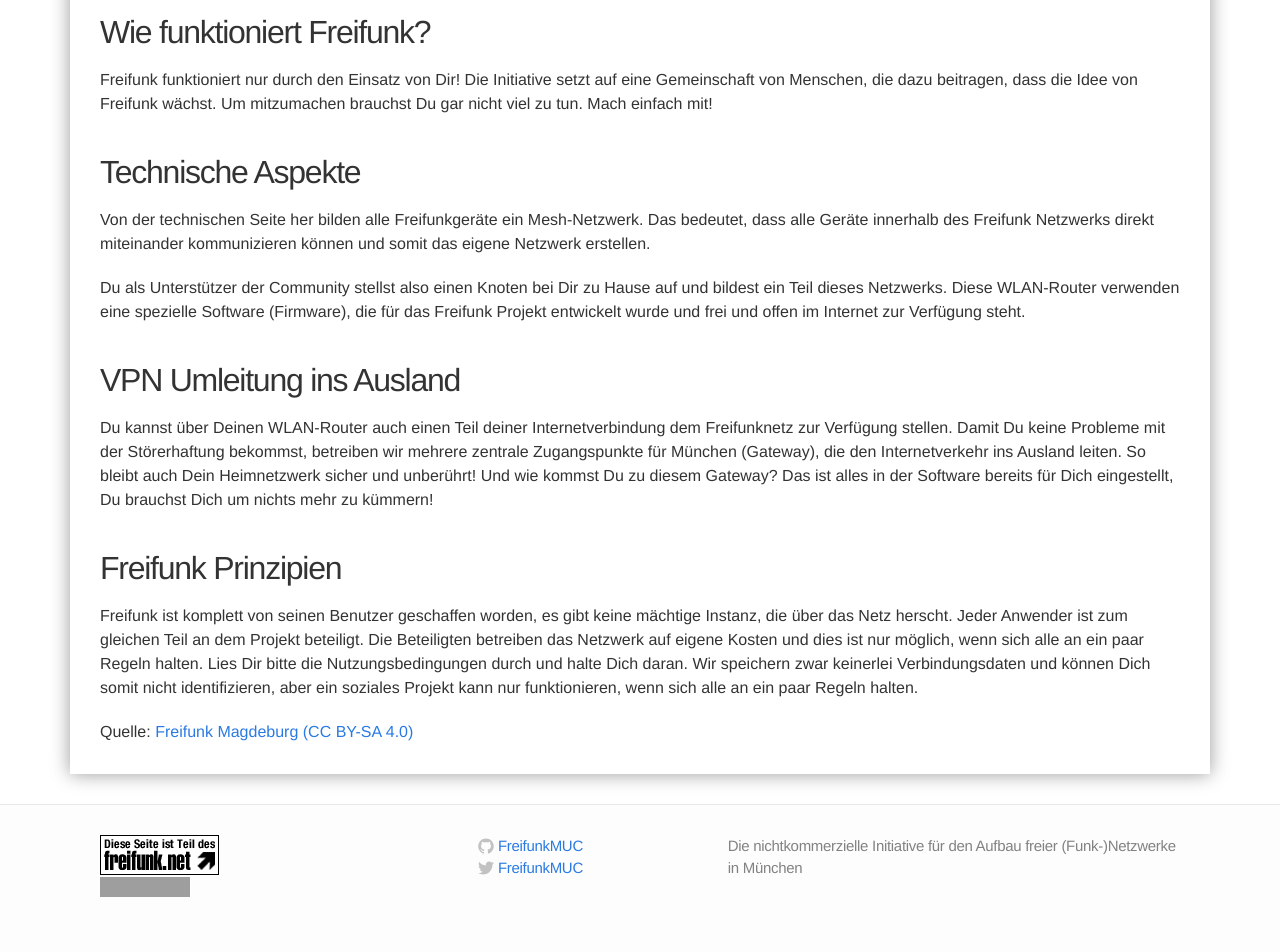
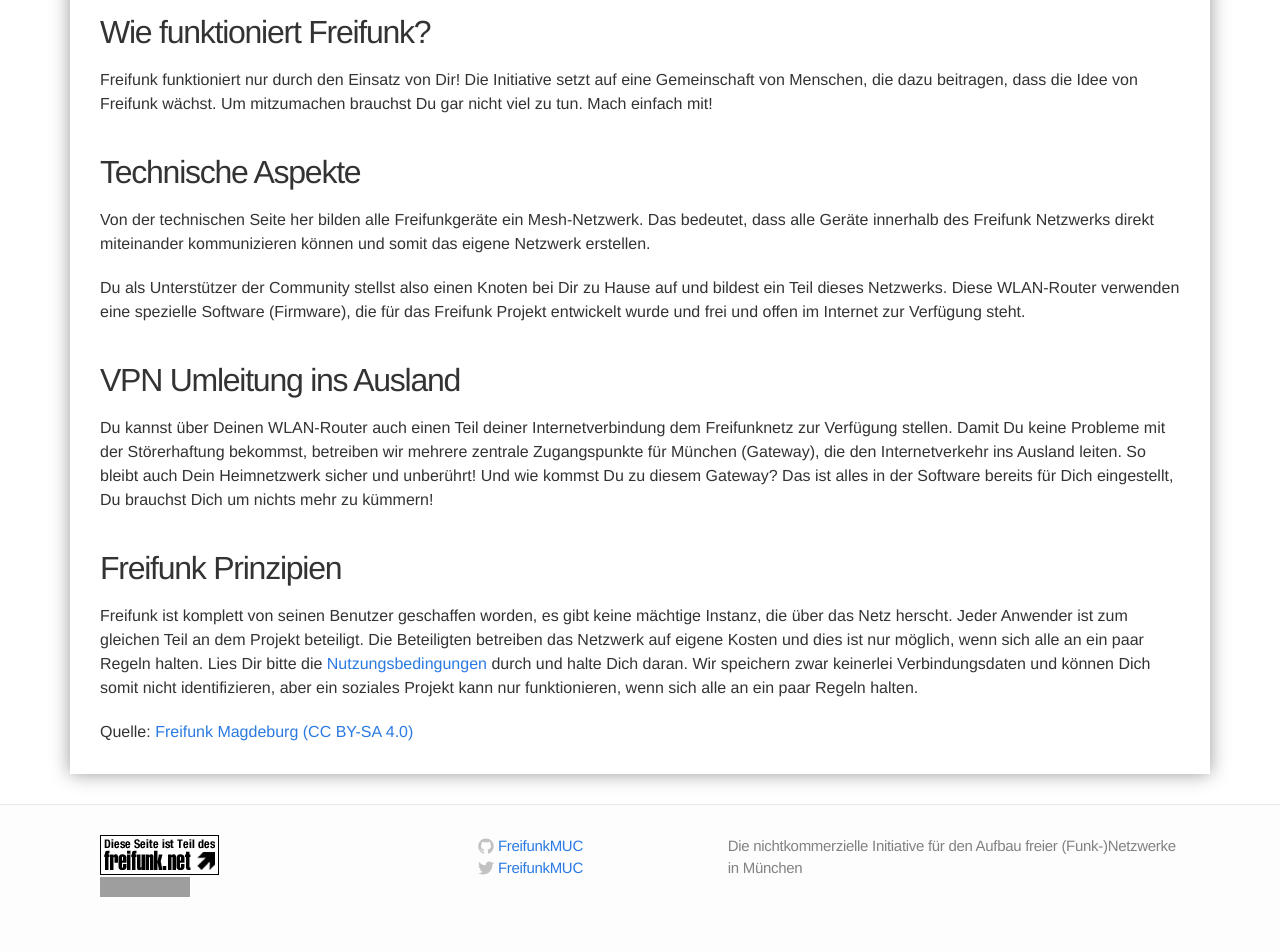
Before and after one commit to freifunkMUC/freifunkmuc.github.io, a Jekyll site: the page built from wasistfreifunk.md, in a window 1280 px wide. Shown: the part 1061-2013 px from the top of the page. Built offline with Jekyll 4.4.1, drawn with Linux system fonts in a browser that asks for light colours; nearby versions of some CDN libraries; a style sheet for code colours, icons or effects is not loaded; part of the change alters nothing that is shown; grey boxes are pictures that could not be loaded.

```diff
--- a/wasistfreifunk.md
+++ b/wasistfreifunk.md
@@ -30,6 +30,6 @@ Du kannst über Deinen WLAN-Router auch einen Teil deiner Internetverbindung dem
 
 ## Freifunk Prinzipien
 
-Freifunk ist komplett von seinen Benutzer geschaffen worden, es gibt keine mächtige Instanz, die über das Netz herscht. Jeder Anwender ist zum gleichen Teil an dem Projekt beteiligt. Die Beteiligten betreiben das Netzwerk auf eigene Kosten und dies ist nur möglich, wenn sich alle an ein paar Regeln halten. Lies Dir bitte die Nutzungsbedingungen durch und halte Dich daran. Wir speichern zwar keinerlei Verbindungsdaten und können Dich somit nicht identifizieren, aber ein soziales Projekt kann nur funktionieren, wenn sich alle an ein paar Regeln halten.
+Freifunk ist komplett von seinen Benutzer geschaffen worden, es gibt keine mächtige Instanz, die über das Netz herscht. Jeder Anwender ist zum gleichen Teil an dem Projekt beteiligt. Die Beteiligten betreiben das Netzwerk auf eigene Kosten und dies ist nur möglich, wenn sich alle an ein paar Regeln halten. Lies Dir bitte die [Nutzungsbedingungen](http://freifunk-muenchen.de/nutzungsbedingungen) durch und halte Dich daran. Wir speichern zwar keinerlei Verbindungsdaten und können Dich somit nicht identifizieren, aber ein soziales Projekt kann nur funktionieren, wenn sich alle an ein paar Regeln halten.
 
 Quelle: [Freifunk Magdeburg (CC BY-SA 4.0)](http://md.freifunk.net)
```
